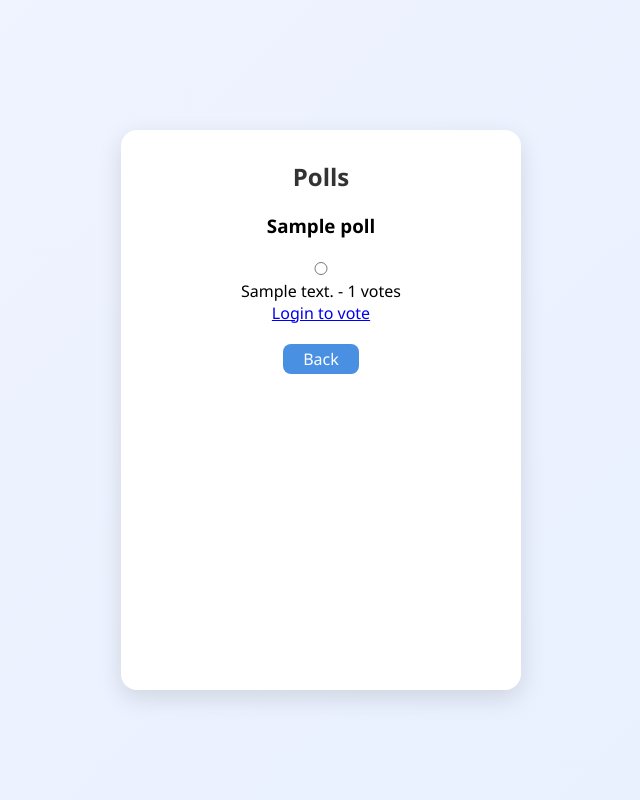
After one commit to colincano20/TestServerFlask, a Flask app: page /polls in a window 1280 px wide. The commit adds this page. Shown: the whole page, without its empty margins (319-959 px from the left). Run offline with Flask 3, Linux system fonts and the light colour scheme; tables that the repository leaves empty hold one stand-in row (values such as "Sample post").

Commit message:
Add polls feature

```diff
--- a/app.py
+++ b/app.py
@@ -52,6 +52,32 @@ def init_db():
                     total REAL
                     )
                     ''')
+        cur.execute('''
+            CREATE TABLE IF NOT EXISTS polls (
+                id INTEGER PRIMARY KEY AUTOINCREMENT,
+                question TEXT,
+                created_by TEXT,
+                created_at TIMESTAMP DEFAULT CURRENT_TIMESTAMP
+            )
+        ''')
+        cur.execute('''
+            CREATE TABLE IF NOT EXISTS poll_options (
+                id INTEGER PRIMARY KEY AUTOINCREMENT,
+                poll_id INTEGER,
+                option_text TEXT,
+                FOREIGN KEY (poll_id) REFERENCES polls(id)
+            )
+        ''')
+        cur.execute('''
+            CREATE TABLE IF NOT EXISTS votes (
+                id INTEGER PRIMARY KEY AUTOINCREMENT,
+                poll_id INTEGER,
+                option_id INTEGER,
+                user TEXT,
+                FOREIGN KEY (poll_id) REFERENCES polls(id),
+                FOREIGN KEY (option_id) REFERENCES poll_options(id)
+            )
+        ''')
         conn.commit()
 
 # --- AUTH HELPERS ---
@@ -385,6 +411,61 @@ def utilities():
 
     return render_template('utilities.html', bills=bills, )
 
+@app.route('/polls')
+def polls():
+    with sqlite3.connect('database.db', check_same_thread=False) as conn:
+        cur = conn.cursor()
+        cur.execute('SELECT id, question FROM polls ORDER BY created_at DESC')
+        poll_rows = cur.fetchall()
+
+        polls_data = []
+        for p in poll_rows:
+            cur.execute('SELECT id, option_text FROM poll_options WHERE poll_id=?', (p[0],))
+            options = cur.fetchall()
+            option_data = []
+            for opt in options:
+                cur.execute('SELECT COUNT(*) FROM votes WHERE option_id=?', (opt[0],))
+                count = cur.fetchone()[0]
+                option_data.append({'id': opt[0], 'text': opt[1], 'votes': count})
+            polls_data.append({'id': p[0], 'question': p[1], 'options': option_data})
+
+    can_create = 'user' in session and session.get('role') in ['admin', 'purple']
+    return render_template('polls.html', polls=polls_data, can_create=can_create)
+
+
+@app.route('/create_poll', methods=['POST'])
+def create_poll():
+    if session.get('role') not in ['admin', 'purple']:
+        return redirect('/dashboard')
+
+    question = request.form.get('question')
+    options = [request.form.get('option1'), request.form.get('option2'), request.form.get('option3'), request.form.get('option4')]
+    with sqlite3.connect('database.db', check_same_thread=False) as conn:
+        cur = conn.cursor()
+        cur.execute('INSERT INTO polls (question, created_by) VALUES (?, ?)', (question, session['user']))
+        poll_id = cur.lastrowid
+        for opt in options:
+            if opt:
+                cur.execute('INSERT INTO poll_options (poll_id, option_text) VALUES (?, ?)', (poll_id, opt))
+        conn.commit()
+    return redirect('/polls')
+
+
+@app.route('/vote', methods=['POST'])
+def vote():
+    if 'user' not in session:
+        return redirect('/login')
+
+    poll_id = request.form.get('poll_id')
+    option_id = request.form.get('option_id')
+
+    with sqlite3.connect('database.db', check_same_thread=False) as conn:
+        cur = conn.cursor()
+        cur.execute('DELETE FROM votes WHERE poll_id=? AND user=?', (poll_id, session['user']))
+        cur.execute('INSERT INTO votes (poll_id, option_id, user) VALUES (?, ?, ?)', (poll_id, option_id, session['user']))
+        conn.commit()
+    return redirect('/polls')
+
 @app.route('/overview')
 def overview():
     if 'user' not in session:
@@ -408,8 +489,24 @@ def overview():
         }
     else:
         weather_info = None
+    # Get most recent poll
+    latest_poll = None
+    with sqlite3.connect('database.db', check_same_thread=False) as conn:
+        cur = conn.cursor()
+        cur.execute('SELECT id, question FROM polls ORDER BY created_at DESC LIMIT 1')
+        row = cur.fetchone()
+        if row:
+            poll_id, question = row
+            cur.execute('SELECT id, option_text FROM poll_options WHERE poll_id=?', (poll_id,))
+            options = cur.fetchall()
+            option_data = []
+            for opt in options:
+                cur.execute('SELECT COUNT(*) FROM votes WHERE option_id=?', (opt[0],))
+                count = cur.fetchone()[0]
+                option_data.append({'option_text': opt[1], 'votes': count})
+            latest_poll = {'question': question, 'options': option_data}
 
-    return render_template('overview.html', weather=weather_info, role=role)
+    return render_template('overview.html', weather=weather_info, role=role, latest_poll=latest_poll)
 
 
 
--- a/templates/dashboard.html
+++ b/templates/dashboard.html
@@ -19,6 +19,7 @@
             <li><a class="button" href="/calendar">Calendar</a></li>
             <li><a class="button" href="/schedule">Class Schedules</a></li>
             <li><a class="button" href="/grocery">Grocery List</a></li>
+            <li><a class="button" href="/polls">Polls</a></li>
             <li><a class="button" href="/overview">Daily Overview</a></li>
             <li><a class="button" href="/logout">Logout</a></li>
         </ul>
--- /dev/null
+++ b/templates/polls.html
@@ -0,0 +1,45 @@
+<!DOCTYPE html>
+<html>
+<head>
+    <title>Polls</title>
+    <link rel="stylesheet" href="/static/style.css">
+</head>
+<body>
+<div class="box">
+    <h2>Polls</h2>
+    {% for poll in polls %}
+        <div class="poll-item" style="margin-bottom:20px;">
+            <h3>{{ poll.question }}</h3>
+            <form method="POST" action="/vote">
+                <input type="hidden" name="poll_id" value="{{ poll.id }}">
+                {% for opt in poll.options %}
+                    <div>
+                        <input type="radio" name="option_id" value="{{ opt.id }}" required>
+                        {{ opt.text }} - {{ opt.votes }} votes
+                    </div>
+                {% endfor %}
+                {% if session.get('user') %}
+                    <button type="submit">Vote</button>
+                {% else %}
+                    <a href="/login">Login to vote</a>
+                {% endif %}
+            </form>
+        </div>
+    {% endfor %}
+
+    {% if can_create %}
+    <h3>Create Poll</h3>
+    <form method="POST" action="/create_poll">
+        <input type="text" name="question" placeholder="Question" required>
+        <input type="text" name="option1" placeholder="Option 1" required>
+        <input type="text" name="option2" placeholder="Option 2" required>
+        <input type="text" name="option3" placeholder="Option 3">
+        <input type="text" name="option4" placeholder="Option 4">
+        <button type="submit">Create</button>
+    </form>
+    {% endif %}
+
+    <a class="button" href="/dashboard">Back</a>
+</div>
+</body>
+</html>
```
Also changed, not shown: templates/overview.html (+13 -0 lines).
